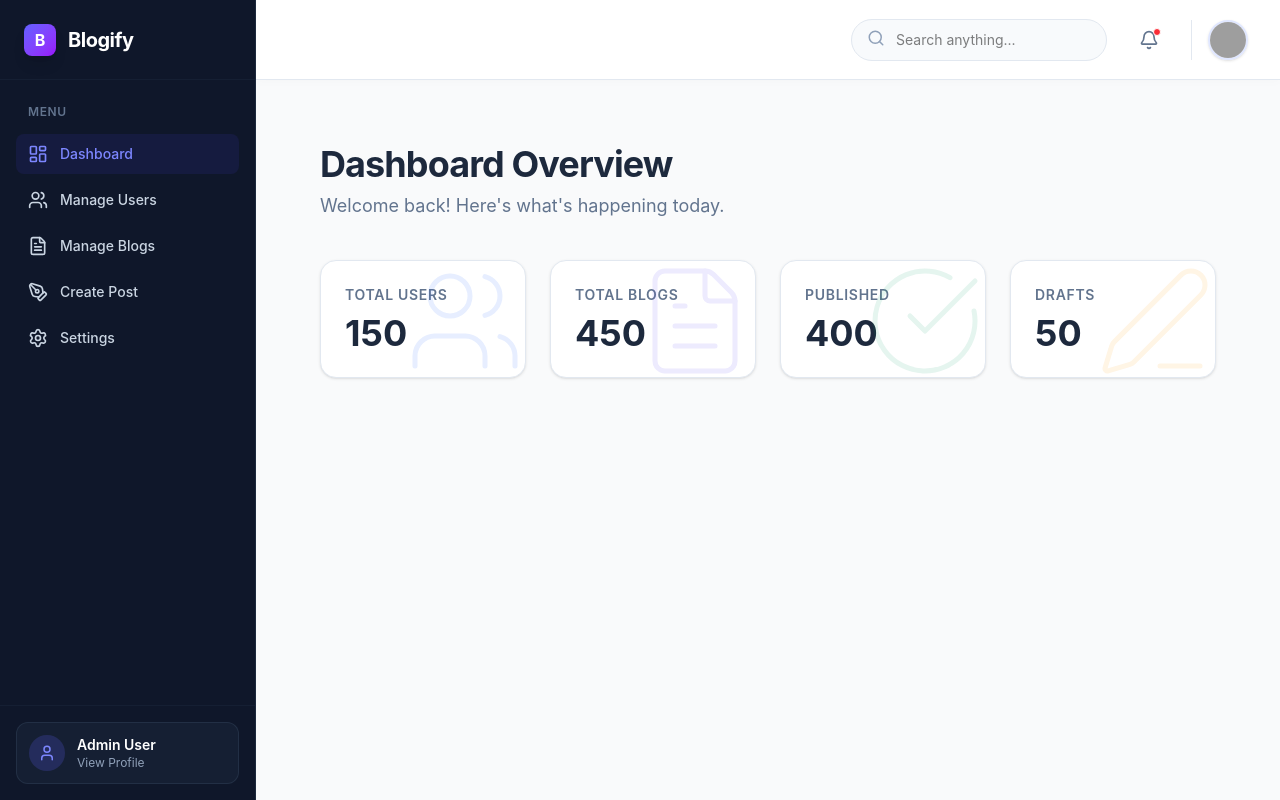
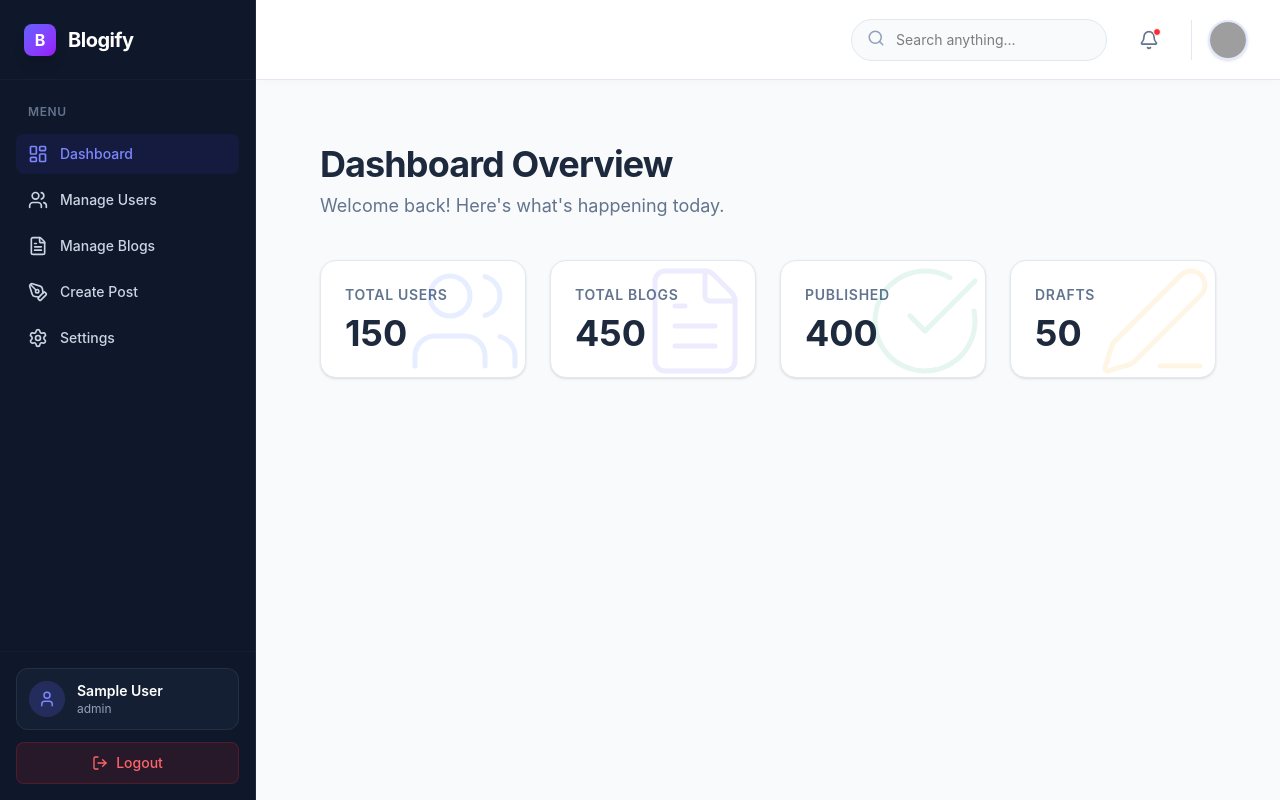
Before and after one commit to farheen-Digitalks/blog-app, a React (Vite) app: page /admin in a window 1280 px wide. Built offline with nearby package versions, Linux system fonts and the light colour scheme; no server answers; sample sign-in values are in the browser's storage; grey boxes are pictures that could not be loaded.

Commit message:
feat: implement admin user management interface and user service layer

```diff
--- a/src/App.jsx
+++ b/src/App.jsx
@@ -1,8 +1,13 @@
 import './App.css'
 import AppRoutes from './routes/AppRoutes'
+import { UserProvider } from './context/UserContext'
 
 function App() {
-  return <AppRoutes />
+  return (
+    <UserProvider>
+      <AppRoutes />
+    </UserProvider>
+  )
 }
 
 export default App
--- a/src/components/admin/AdminSidebar.jsx
+++ b/src/components/admin/AdminSidebar.jsx
@@ -1,8 +1,18 @@
-import { NavLink } from "react-router-dom";
+import { NavLink, useNavigate } from "react-router-dom";
 import { hasAnyPermission } from "../../utils/checkPermission";
-import { LayoutDashboard, Users, FileText, PenTool, Settings, User } from "lucide-react";
+import { LayoutDashboard, Users, FileText, PenTool, Settings, User, LogOut } from "lucide-react";
+import { useUser } from "../../context/UserContext";
 
 const AdminSidebar = () => {
+  const { logout, user } = useUser();
+  const navigate = useNavigate();
+
+  const handleLogout = (e) => {
+    e.preventDefault();
+    logout();
+    navigate("/");
+  };
+
   const menuItems = [
     { path: "/admin", title: "Dashboard", icon: <LayoutDashboard size={20} /> },
     { path: "/admin/users", title: "Manage Users", module: "USERS", actions: ["READ", "UPDATE", "DELETE"], icon: <Users size={20} /> },
@@ -18,7 +28,7 @@ const AdminSidebar = () => {
         <h2 className="text-xl font-bold tracking-tight text-white">Blogify</h2>
       </div>
 
-      <nav className="flex-1 py-6 px-4 flex flex-col gap-1.5">
+      <nav className="flex-1 py-6 px-4 flex flex-col gap-1.5 overflow-y-auto">
         <div className="text-xs font-semibold text-slate-500 uppercase tracking-wider mb-2 px-3">Menu</div>
         {menuItems.map((item, index) => {
           let hasAccess = true;
@@ -47,16 +57,24 @@ const AdminSidebar = () => {
         })}
       </nav>
 
-      <div className="p-4 border-t border-slate-800/50">
-        <div className="bg-slate-800/50 p-3 rounded-xl flex items-center gap-3 border border-slate-700/50 hover:bg-slate-800 transition-colors cursor-pointer">
+      <div className="p-4 border-t border-slate-800/50 flex flex-col gap-3">
+        <div className="bg-slate-800/50 p-3 rounded-xl flex items-center gap-3 border border-slate-700/50">
           <div className="w-9 h-9 rounded-full bg-indigo-500/20 flex items-center justify-center text-indigo-400">
             <User size={18} />
           </div>
-          <div>
-            <p className="text-sm font-semibold text-white">Admin User</p>
-            <p className="text-xs text-slate-400">View Profile</p>
+          <div className="flex-1 overflow-hidden">
+            <p className="text-sm font-semibold text-white truncate">{user?.name || 'Admin User'}</p>
+            <p className="text-xs text-slate-400 truncate">{user?.role || 'Administrator'}</p>
           </div>
         </div>
+
+        <button
+          onClick={handleLogout}
+          className="flex items-center justify-center gap-2 w-full px-4 py-2.5 bg-red-500/10 hover:bg-red-500/20 text-red-400 hover:text-red-300 rounded-lg text-sm font-medium transition-colors border border-red-500/20"
+        >
+          <LogOut size={16} />
+          Logout
+        </button>
       </div>
     </aside>
   );
--- a/src/pages/admin/ManageUsers.jsx
+++ b/src/pages/admin/ManageUsers.jsx
@@ -2,6 +2,7 @@ import { useEffect, useState } from "react";
 import api from "../../services/api";
 import UserTable from "../../components/admin/UserTable";
 import { Users, Plus, X } from "lucide-react";
+import { createUser, getUsers } from "../../services/userService";
 
 const ManageUsers = () => {
   const [users, setUsers] = useState([]);
@@ -14,17 +15,18 @@ const ManageUsers = () => {
     role: "user"
   });
 
-  const getUsers = async () => {
+  const fetchUsers = async () => {
     try {
-      const res = await api.get("/admin/users");
-      setUsers(res.data);
+      const res = await getUsers();
+      console.log(res)
+      setUsers(res);
     } catch (error) {
       console.log(error);
     }
   };
 
   useEffect(() => {
-    getUsers();
+    fetchUsers();
   }, []);
 
   const handleChange = (e) => {
@@ -35,11 +37,11 @@ const ManageUsers = () => {
     e.preventDefault();
     try {
       setLoading(true);
-      await api.post("/admin/users", formData);
+      await createUser(formData);
       alert("User created successfully");
       setFormData({ name: "", email: "", password: "", role: "user" });
       setShowCreateForm(false);
-      getUsers(); // Refresh table
+      fetchUsers(); // Refresh table
     } catch (error) {
       console.log(error);
       alert("Failed to create user");
--- /dev/null
+++ b/src/services/userService.js
@@ -0,0 +1,28 @@
+import api from "./api";
+
+export const getUsers = async () => {
+    const response = await api.get("/users");
+    return response.data;
+};
+
+export const createUser = async (formData) => {
+    const response = await api.post(
+        "/users",
+        formData
+    );
+
+    return response.data;
+};
+
+export const updateUser = async (id, formData) => {
+    const response = await api.put(
+        `/users/${id}`,
+        formData
+    );
+    return response.data;
+};
+
+export const deleteUser = async (id) => {
+    const response = await api.delete(`/users/${id}`);
+    return response.data;
+};
```
